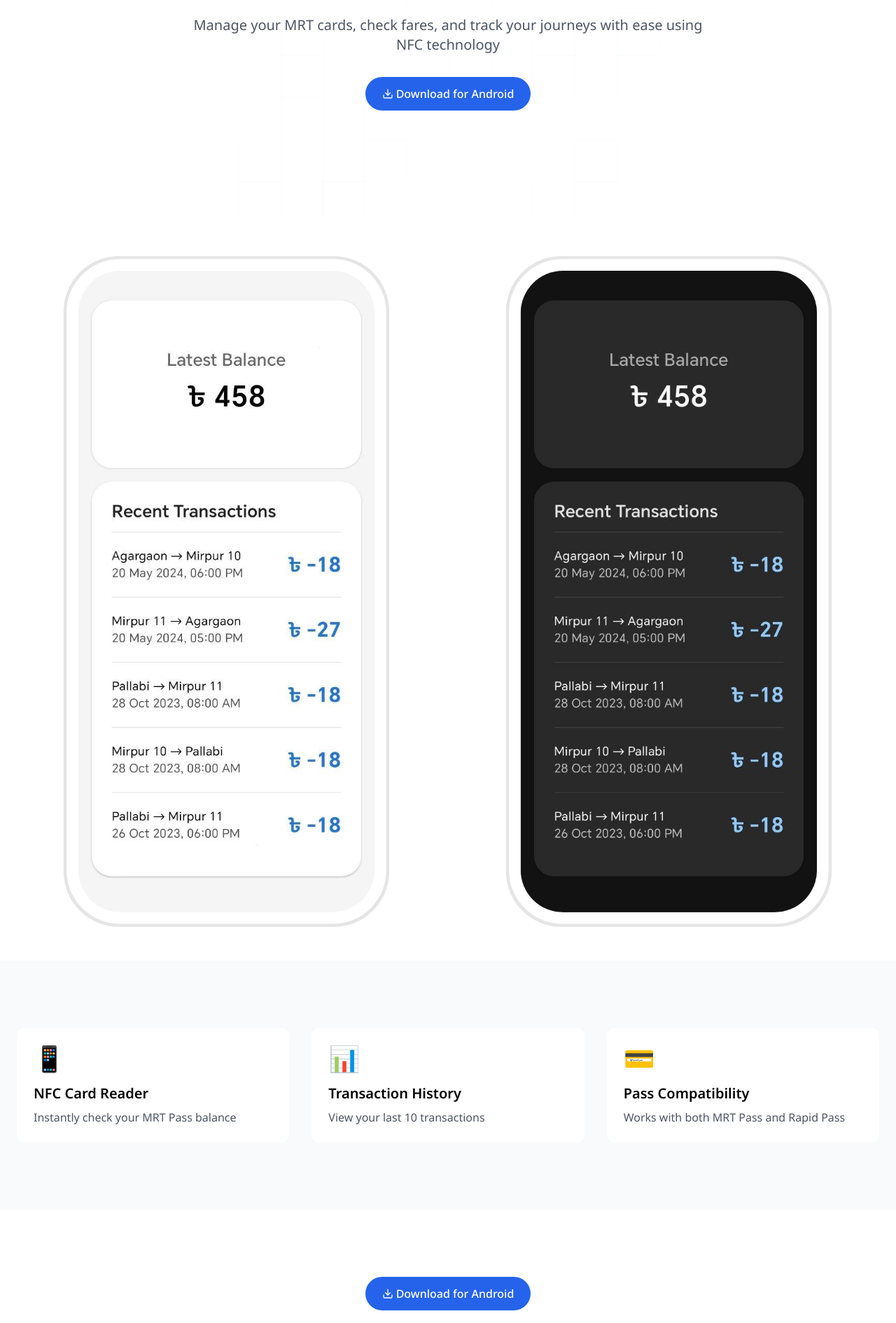
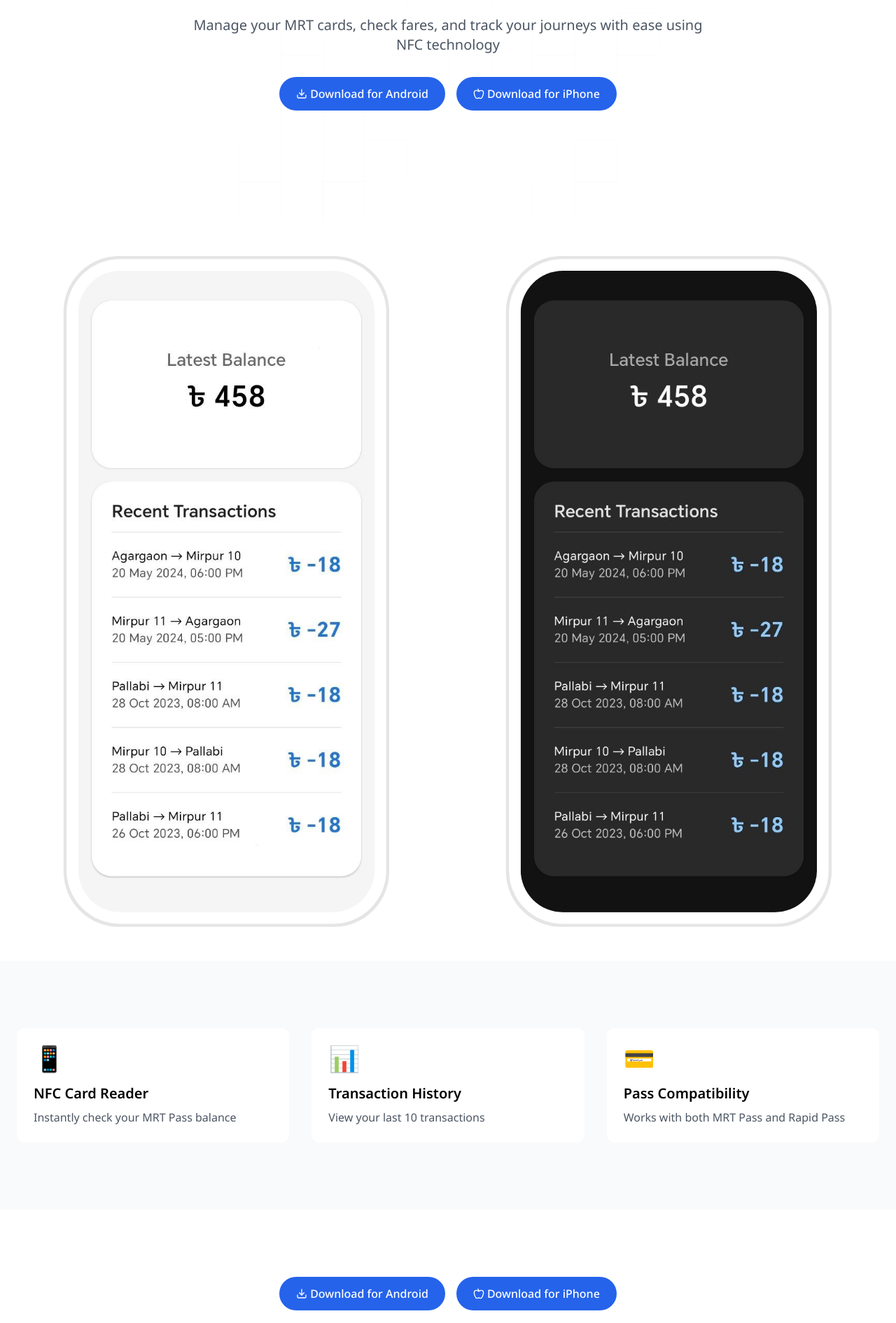
Before and after one commit to nomandhoni-cs/mrt-buddy, a Next.js app: page / in a window 1280 px wide. Shown: the part 346-2237 px from the top of the page at 70% size. Built offline with nearby package versions, Linux system fonts and the light colour scheme.

Commit message:
chore: add app store link

```diff
--- a/components/DownloadSection.js
+++ b/components/DownloadSection.js
@@ -1,5 +1,5 @@
 import React from 'react';
-import { Download } from 'lucide-react';
+import {Apple, Download } from 'lucide-react';
 import { AnimatedDownloadButtonClient } from './AnimatedDownloadButtonClient';
 import { Confetti } from './Confetti';
 import { AnimatePresence } from 'framer-motion';
@@ -18,6 +18,16 @@ export const DownloadSection = ({ handleDownloadClick, isAnimating, showConfetti
             isAnimating={isAnimating}
           />
         </a>
+          <a href="https://apps.apple.com/app/mrt-buddy/id6737849667">
+            <AnimatedDownloadButtonClient
+              platform="ios"
+              icon={Apple}
+              initialText="Download for iPhone"
+              changeText="Enjoy"
+              onClick={handleDownloadClick}
+              isAnimating={isAnimating}
+            />
+          </a>
       </div>
       <p className="text-gray-600 mt-4">⚠️ While our app is pending Play Store approval, get updates on our WhatsApp channel:</p>
       <a href="https://whatsapp.com/channel/0029VaurMehLI8Yeb3STq42g" className="text-blue-600 hover:text-blue-800 mt-2 inline-block">
--- a/components/Hero.js
+++ b/components/Hero.js
@@ -2,7 +2,7 @@ import React from 'react';
 import { motion } from 'framer-motion';
 import { GridPattern } from './GridPattern';
 import { AnimatedDownloadButtonClient } from './AnimatedDownloadButtonClient';
-import { Download } from 'lucide-react';
+import { Apple, Download } from 'lucide-react';
 
 export const Hero = ({ handleDownloadClick, isAnimating }) => (
   <section className="relative pt-36 sm:pt-40 pb-16 sm:pb-20 overflow-hidden">
@@ -36,6 +36,16 @@ export const Hero = ({ handleDownloadClick, isAnimating }) => (
               isAnimating={isAnimating}
             />
           </a>
+          <a href="https://apps.apple.com/app/mrt-buddy/id6737849667">
+            <AnimatedDownloadButtonClient
+              platform="android"
+              icon={Apple}
+              initialText="Download for iPhone"
+              changeText="Enjoy"
+              onClick={handleDownloadClick}
+              isAnimating={isAnimating}
+            />
+          </a>
         </div>
       </div>
     </div>
```
